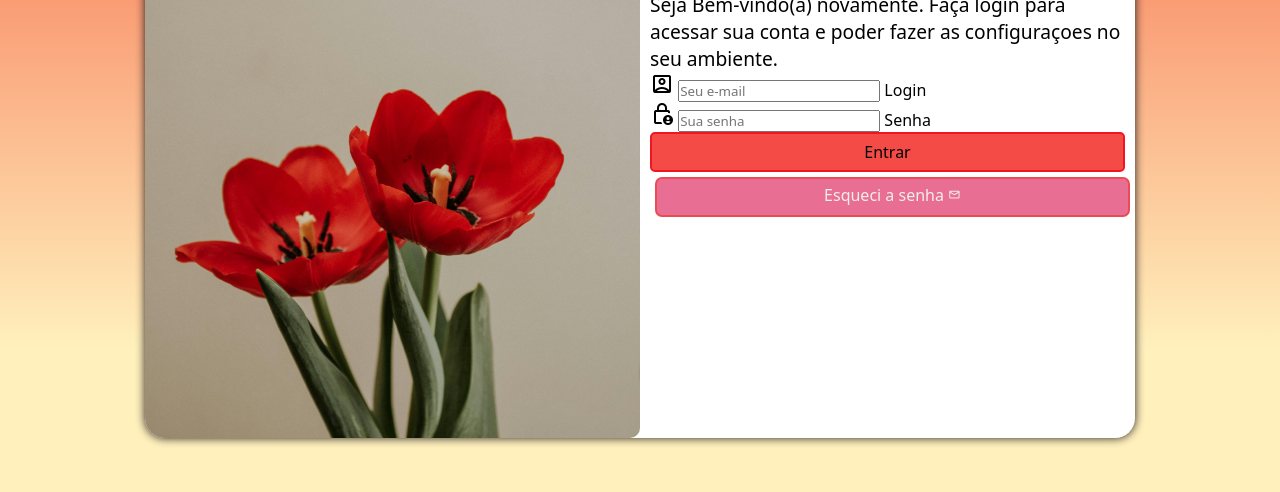
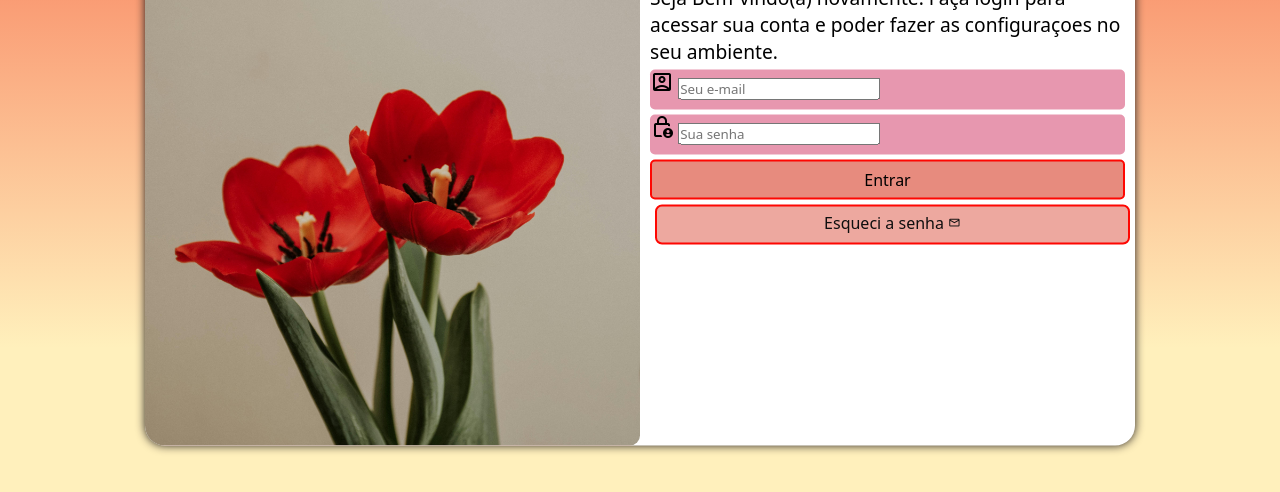
Before and after one commit to joanabnu/projeto-login, a plain HTML site: page index.html in a window 1280 px wide. Shown: the part 452-944 px from the top of the page. Drawn offline with nearby package versions, Linux system fonts and the light colour scheme.

Commit message:
style css label e cores

```diff
--- a/estilos/style.css
+++ b/estilos/style.css
@@ -31,7 +31,7 @@ section#login{
     overflow: hidden;
     background-color: white;
     width: 250px;
-    height: 500px;
+    height: 515px;
     border-radius: 20px;
     box-shadow: 0px 0px 10px rgb(34, 28, 28);
     transition: width 0.2s, height 0.2s;
@@ -58,19 +58,31 @@ div#formulario > h1{
 div#formulario > p{
     font-size: 0.8em;
 }
+
+form > div.campo{
+    background-color:  #e797af;
+    width: 100%;
+    display: block;
+    height: 40px;
+    border-radius: 5px;
+    margin: 5px 0px;
+}
+div.campo  > label {
+    display: none;
+}
 form > input[type=submit]{
     display: block;
     font-size: 1em;
     width: 100%;
     height: 40px;
-    background-color: rgb(245, 75, 70);
+    background-color:#e78b7e;
     border: none;
     border-radius: 5px;
-    border: 2px solid #f01620;
+    border: 2px solid#fe0702;
     cursor: pointer;
 }
 form > input[type=submit]:hover{
-    background-color: #e393eb;
+    background-color: #fe452b;
 }
 form > a.botao{
     display: block;
@@ -80,14 +92,14 @@ form > a.botao{
     height: 40px;
     padding-top: 5px;
     margin: 5px;
-    background-color: rgb(233, 110, 147);
-    color: rgb(241, 239, 237);
-    border: 2px solid #eb4b53;
+    background-color:#eda89f;
+    color: rgb(15, 15, 15);
+    border: 2px solid#fe0702;
     border-radius: 7px;
     text-decoration: none;
 }
 form > a.botao:hover{
-    background-color: #dd8f93;
+    background-color:#fe452b;
 }
 form > a.botao > i{
     font-size: 0.8em;
```
